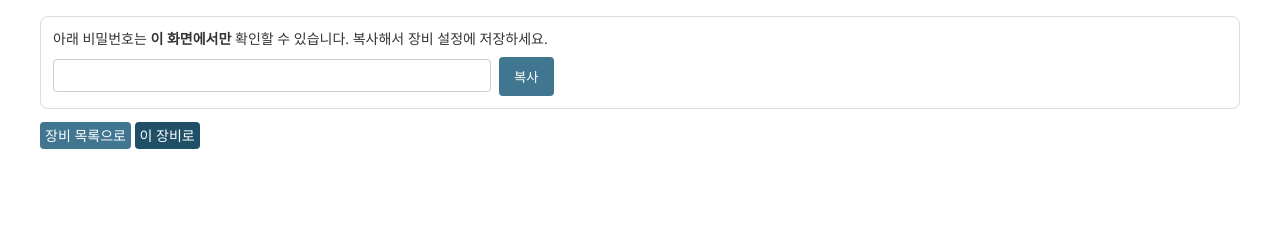
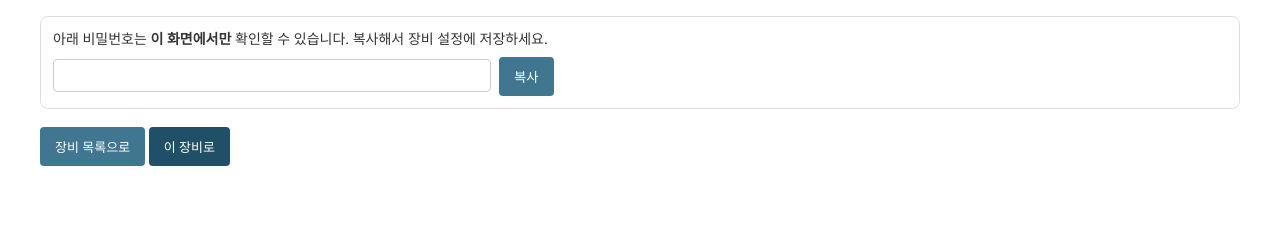
Before and after one commit to gns0304/mfmcAlertServer, a Django app: template templates/admin/alert/device/app_password_created.html in a window 1280 px wide. Shown: the part 203-443 px from the top of the page. Run offline with Django 5.2, Linux system fonts and the light colour scheme; the template is opened without the code that fills it, so the values that code supplies are empty.

Commit message:
버튼 수정

```diff
--- a/templates/admin/alert/device/app_password_created.html
+++ b/templates/admin/alert/device/app_password_created.html
@@ -34,8 +34,18 @@
     }
   </script>
 
-  <div class="submit-row">
-    <a class="button" href="{% url 'admin:alert_device_changelist' %}">장비 목록으로</a>
-    <a class="button default" href="{% url 'admin:alert_device_change' device.id %}">이 장비로</a>
-  </div>
+<div class="submit-row">
+  <input
+    type="button"
+    value="장비 목록으로"
+    class="button"
+    onclick="location.href='{% url 'admin:alert_device_changelist' %}'"
+  >
+  <input
+    type="button"
+    value="이 장비로"
+    class="default"
+    onclick="location.href='{% url 'admin:alert_device_change' device.id %}'"
+  >
+</div>
 {% endblock %}
```
